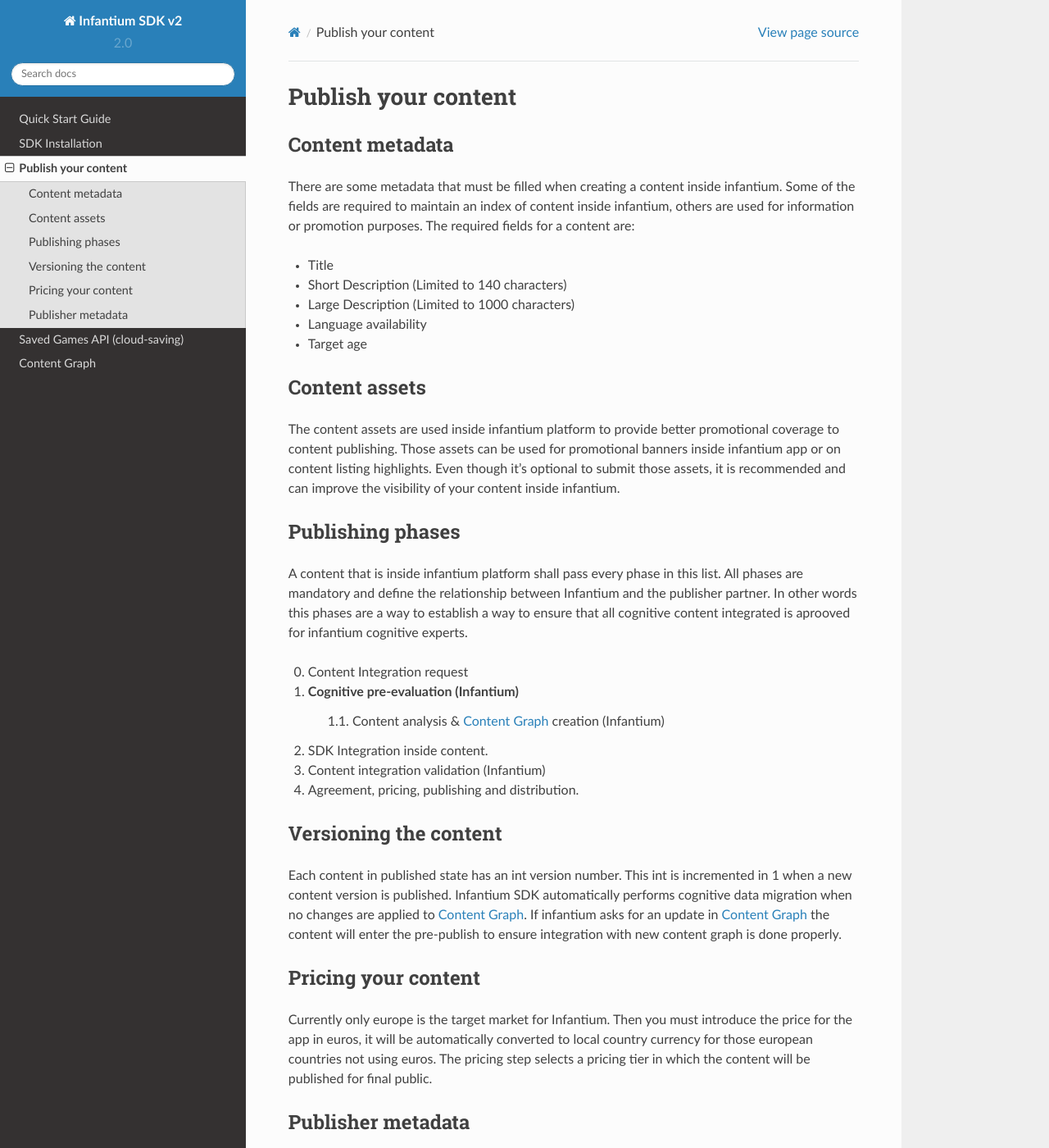
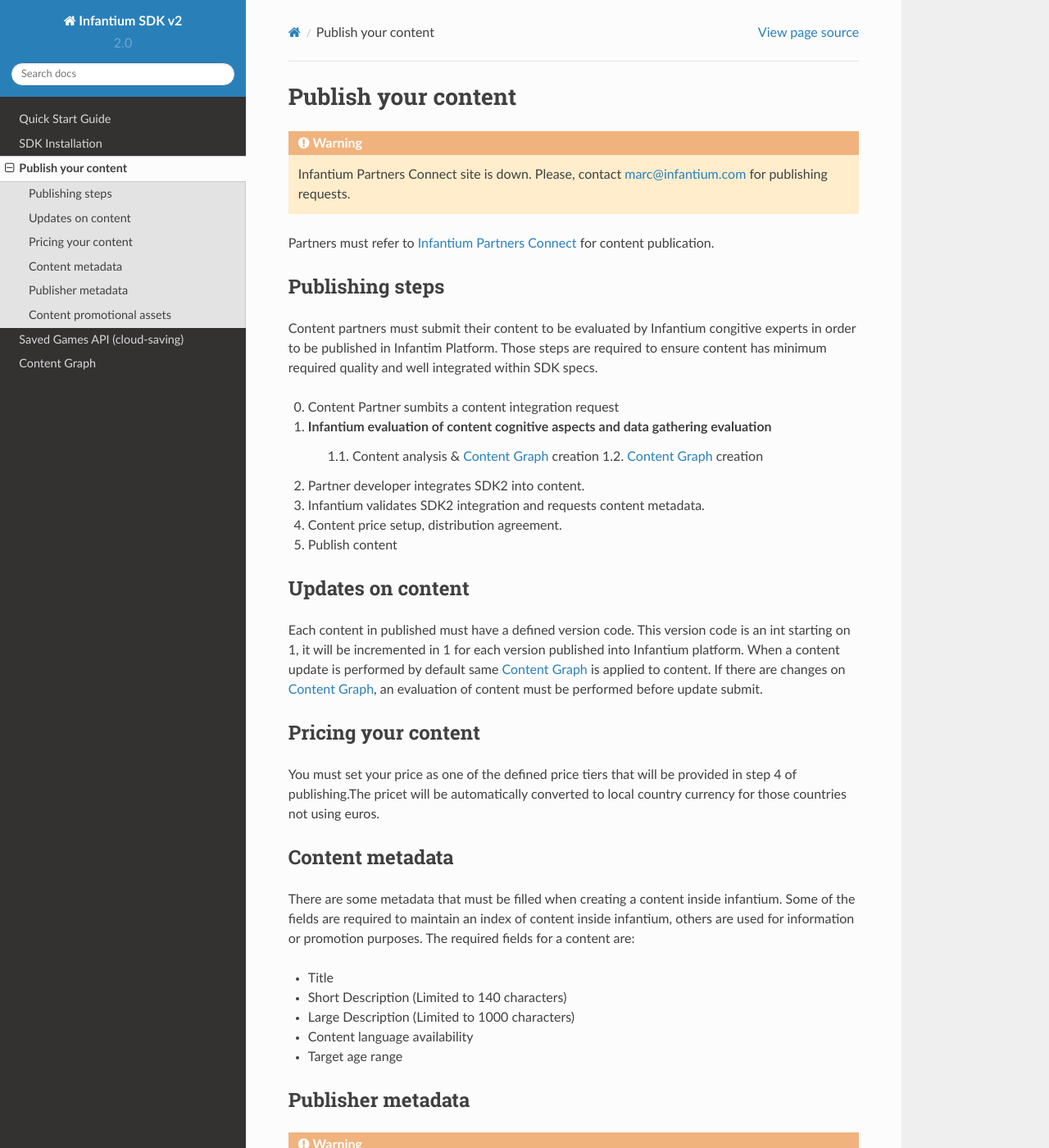
Before and after one commit to infantium/infantium-sdk2-docs, a Sphinx documentation site: the page built from docs/source/publishing.rst, in a window 1280 px wide and 1400 px high. Shown: the whole window at 82% size. Built offline with Sphinx 7.4.7 and the Read the Docs theme 2.0.0, drawn with Linux system fonts in a browser that asks for light colours; some of the changed text lies outside the part shown.

Commit message:
Change some docs

```diff
--- a/docs/source/publishing.rst
+++ b/docs/source/publishing.rst
@@ -3,6 +3,38 @@
 ====================
 Publish your content
 ====================
+
+.. warning:: Infantium Partners Connect site is down. Please, contact marc@infantium.com for publishing requests.
+
+Partners must refer to `Infantium Partners Connect <https://ipc.infantium.com/>`_ for content publication.
+
+Publishing steps
+''''''''''''''''
+
+Content partners must submit their content to be evaluated by Infantium congitive experts in order to
+be published in Infantim Platform. Those steps are required to ensure content has minimum required quality and well integrated within SDK specs.
+
+0. Content Partner sumbits a content integration request
+1. Infantium evaluation of content cognitive aspects and data gathering evaluation
+    1.1. Content analysis & :ref:`content-graph` creation
+    1.2. :ref:`content-graph` creation
+2. Partner developer integrates SDK2 into content.
+3. Infantium validates SDK2 integration and requests content metadata.
+4. Content price setup, distribution agreement.
+5. Publish content
+
+
+
+Updates on content
+''''''''''''''''''
+
+Each content in published must have a defined version code. This version code is an int starting on 1, it will be incremented in 1 for each version published into Infantium platform. When a content update is performed by default same :ref:`content-graph` is applied to content. If there are changes on :ref:`content-graph`, an evaluation of content must be performed before update submit.
+
+Pricing your content
+''''''''''''''''''''
+
+You must set your price as one of the defined price tiers that will be provided in step 4 of publishing.The pricet will be automatically converted to local country currency for those countries
+not using euros.
 
 Content metadata
 ''''''''''''''''
@@ -13,69 +45,36 @@
 - Title
 - Short Description (Limited to 140 characters)
 - Large Description (Limited to 1000 characters)
-- Language availability
-- Target age
-
-Content assets
-''''''''''''''
-
-The content assets are used inside infantium platform to provide better promotional coverage to
-content publishing. Those assets can be used for promotional banners inside infantium app or on
-content listing highlights. Even though it's optional to submit those assets, it is recommended
-and can improve the visibility of your content inside infantium.
-
-
-Publishing phases
-'''''''''''''''''
-
-A content that is inside infantium platform shall pass every phase in this list. All phases are
-mandatory and define the relationship between Infantium and the publisher partner. In other words
-this phases are a way to establish a way to ensure that all cognitive content integrated
-is aprooved for infantium cognitive experts.
-
-
-0. Content Integration request
-1. Cognitive pre-evaluation (Infantium)
-    1.1. Content analysis & :ref:`content-graph` creation (Infantium)
-2. SDK Integration inside content.
-3. Content integration validation (Infantium)
-4. Agreement, pricing, publishing and distribution.
-
-
-
-Versioning the content
-''''''''''''''''''''''
-Each content in published state has an int version number. This int is incremented in 1 when a new
-content version is published. Infantium SDK automatically performs cognitive data migration when no
-changes are applied to :ref:`content-graph`. If infantium asks for an update in :ref:`content-graph`
-the content will enter the pre-publish to ensure integration with new content graph is done properly.
-
-
-Pricing your content
-''''''''''''''''''''
-
-Currently only europe is the target market for Infantium. Then you must introduce the price for
-the app in euros, it will be automatically converted to local country currency for those european countries
-not using euros. The pricing step selects a pricing tier in which the content will be published for final
-public.
-
+- Content language availability
+- Target age range
 
 Publisher metadata
 ''''''''''''''''''
 
-.. warning:: Content publishers must fulfill some company data before publishing content inside infantium.
+.. warning:: Publisher partners must fulfill some company data before publishing content inside infantium.
     This data is private for Infantium and will only be used for internal communication purposes.
 
-- Publisher Name
-- Publisher Icon (200x200 image)
-- Publisher Country
-- Some business description
-- Publisher Address
-- Publisher email
-- Publisher Website
+- Name
+- Icon (200x200 image)
+- Country
+- Business description
+- Address
+- Email
+- Website
     - [Optional] Twitter account
     - [Optional] Facebook Account
     - [Optional] G+ Account
 - Contact Name
 - Contact Phone
 - Contact email
+
+
+Content promotional assets
+''''''''''''''''''''''''''
+
+The content promotional assets are used inside infantium platform to provide better promotional coverage to content publishing. Those assets can be used for banners inside infantium app or on
+content listing highlights. Even though it's optional to submit those assets, it is recommended
+and can improve the visibility of your content inside infantium.
+
+- Mini Banner [200x100]
+- Panoramic Banner [300x700]
```
